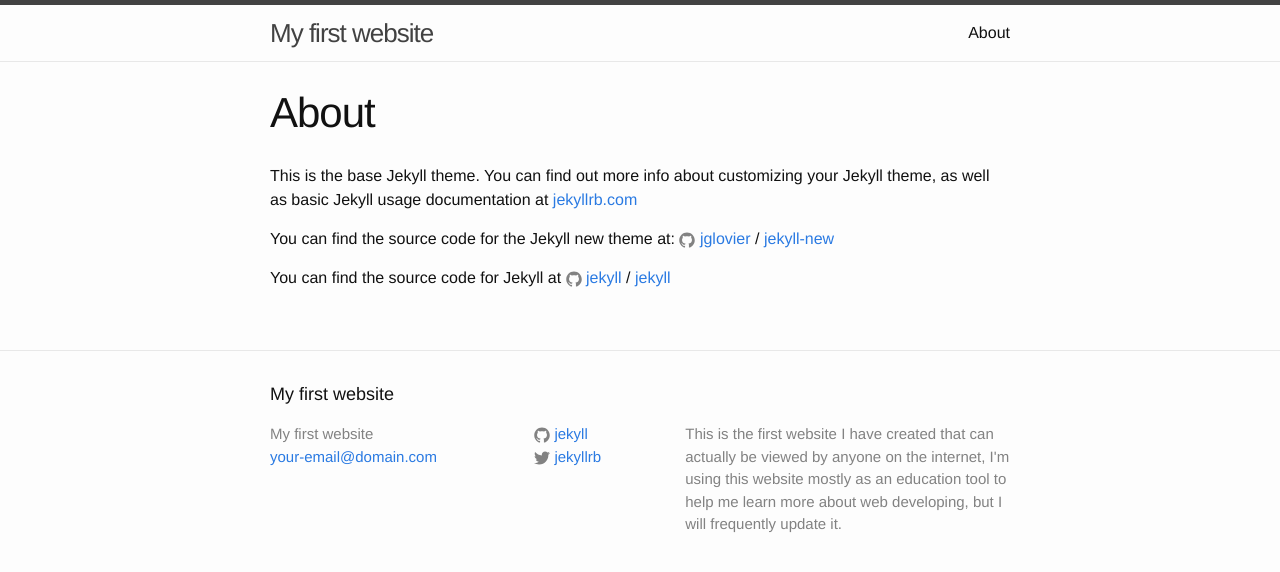
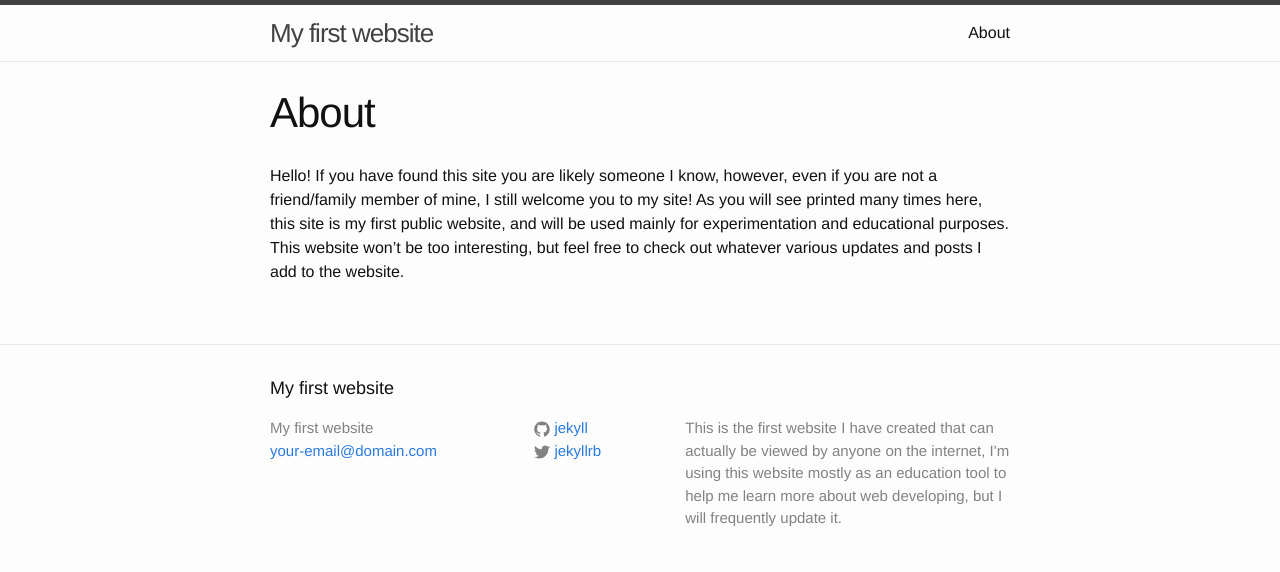
Before and after one commit to definitelynotillegal/definitelynotillegal.github.io, a Jekyll site: the page built from about.md, in a window 1280 px wide. Shown: the top 572 px of the page. Built offline with Jekyll 4.4.1, drawn with Linux system fonts in a browser that asks for light colours.

Commit message:
Update about.md

```diff
--- a/about.md
+++ b/about.md
@@ -4,12 +4,4 @@
 permalink: /about/
 ---
 
-This is the base Jekyll theme. You can find out more info about customizing your Jekyll theme, as well as basic Jekyll usage documentation at [jekyllrb.com](http://jekyllrb.com/)
-
-You can find the source code for the Jekyll new theme at:
-{% include icon-github.html username="jglovier" %} /
-[jekyll-new](https://github.com/jglovier/jekyll-new)
-
-You can find the source code for Jekyll at
-{% include icon-github.html username="jekyll" %} /
-[jekyll](https://github.com/jekyll/jekyll)
+Hello! If you have found this site you are likely someone I know, however, even if you are not a friend/family member of mine, I still welcome you to my site! As you will see printed many times here, this site is my first public website, and will be used mainly for experimentation and educational purposes. This website won't be too interesting, but feel free to check out whatever various updates and posts I add to the website.
```
